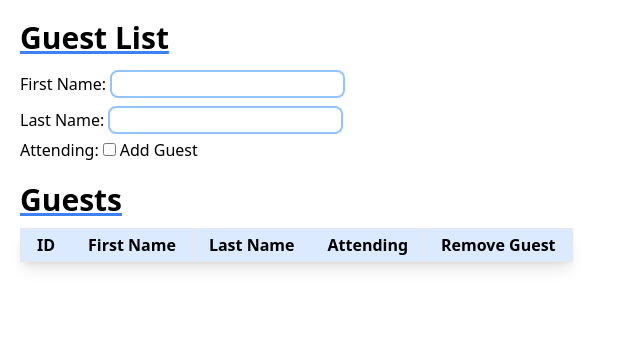
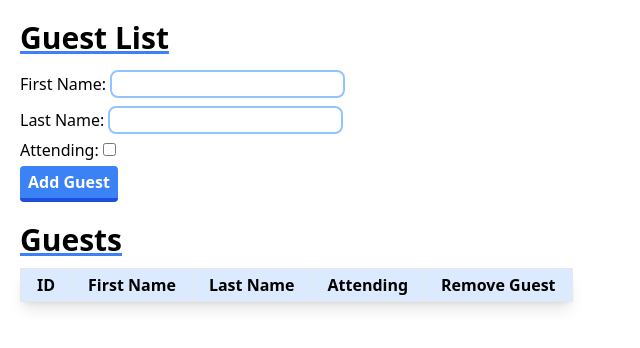
Before and after one commit to Tatli/react-guest-list, a React app: page / in a window 1280 px wide. Shown: the top 348 px of the page, without its empty margins (0-640 px from the left). Built offline with nearby package versions, Linux system fonts and the light colour scheme.

Commit message:
Add add guest btn with logic and styling

```diff
--- a/src/App.js
+++ b/src/App.js
@@ -29,7 +29,7 @@
 
   const addGuest = (e) => {
     // Check if pressed key was Enter?
-    if (e.key === 'Enter') {
+    if (e.key === 'Enter' || e.button === 0) {
       // Confirm Enter key
       console.log(`${e.key} pressed. Creating new guest`);
       // set newGuest Objects values
--- a/src/GuestListForm.js
+++ b/src/GuestListForm.js
@@ -53,11 +53,19 @@
                 aria-label="attending"
                 className="box-border m-1"
                 type="checkbox"
-                value={props.isAttending}
+                checked={props.isAttending}
                 onChange={props.handleIsAttendingChange}
               />
             </label>
-            <button>Add Guest</button>
+
+            <br />
+
+            <button
+              className="box-border mt-1 bg-blue-500 hover:bg-blue-400 text-white font-bold py-1 px-2 border-b-4 border-blue-700 hover:border-blue-700 hover-border-blue-500 rounded"
+              onClick={props.addGuest}
+            >
+              Add Guest
+            </button>
           </div>
         </form>
       </div>
```
